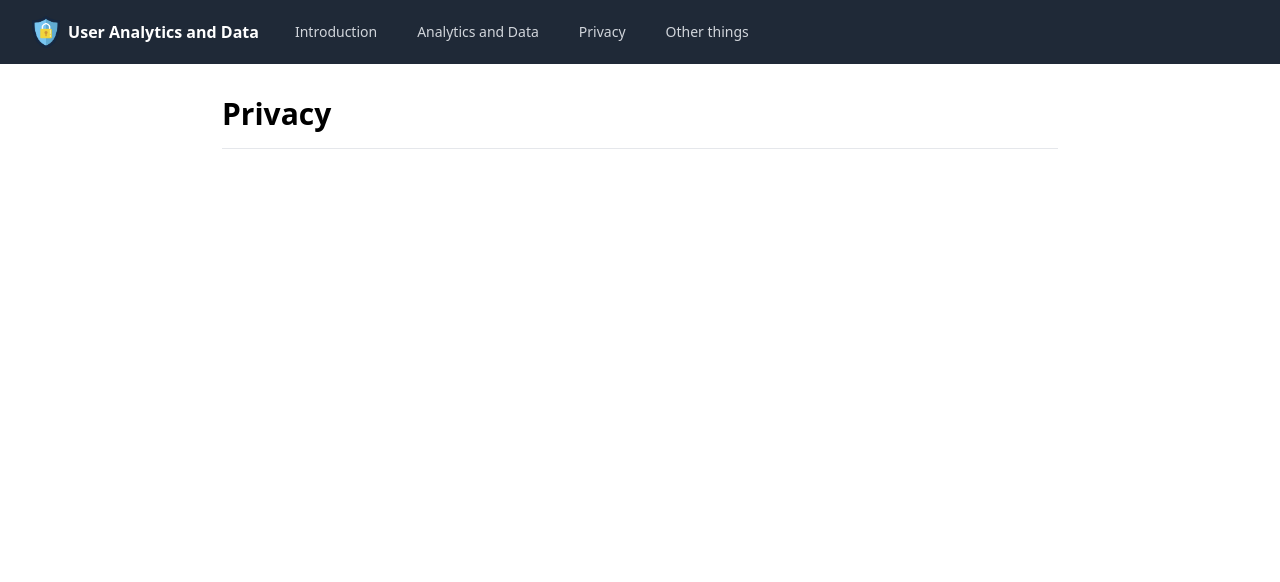
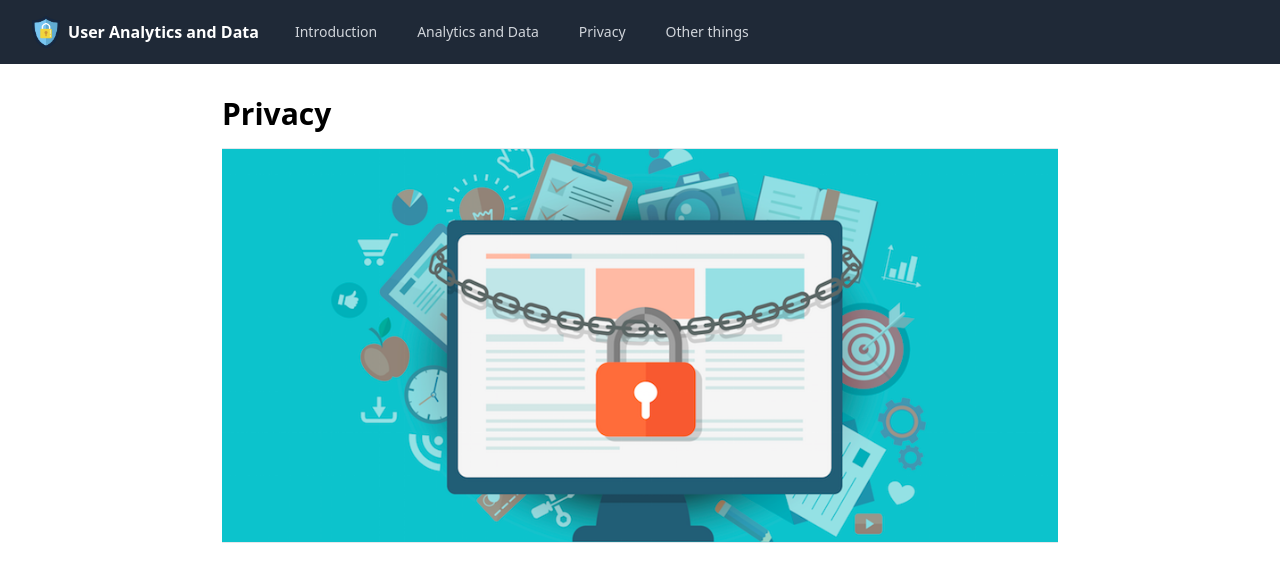
Before and after one commit to Den4200/analytics-and-privacy, a React (Create React App) app: page /privacy in a window 1280 px wide. Shown: the top 582 px of the page. Built offline with nearby package versions, Linux system fonts and the light colour scheme.

Commit message:
Add hero image for privacy page.

```diff
--- a/src/pages/PrivacyPage/index.tsx
+++ b/src/pages/PrivacyPage/index.tsx
@@ -1,7 +1,11 @@
+import privacyImage from "./privacy.png";
+
 const PrivacyPage = () => (
   <div className="content-container mx-auto px-8 mt-8">
     <h1 className="text-3xl font-bold mb-4">Privacy</h1>
     <hr />
+    <img src={privacyImage} alt=""/>
+    <hr className="mb-4"/>
   </div>
 );
 
```
Also changed, not shown: src/pages/PrivacyPage/privacy.png (added).
